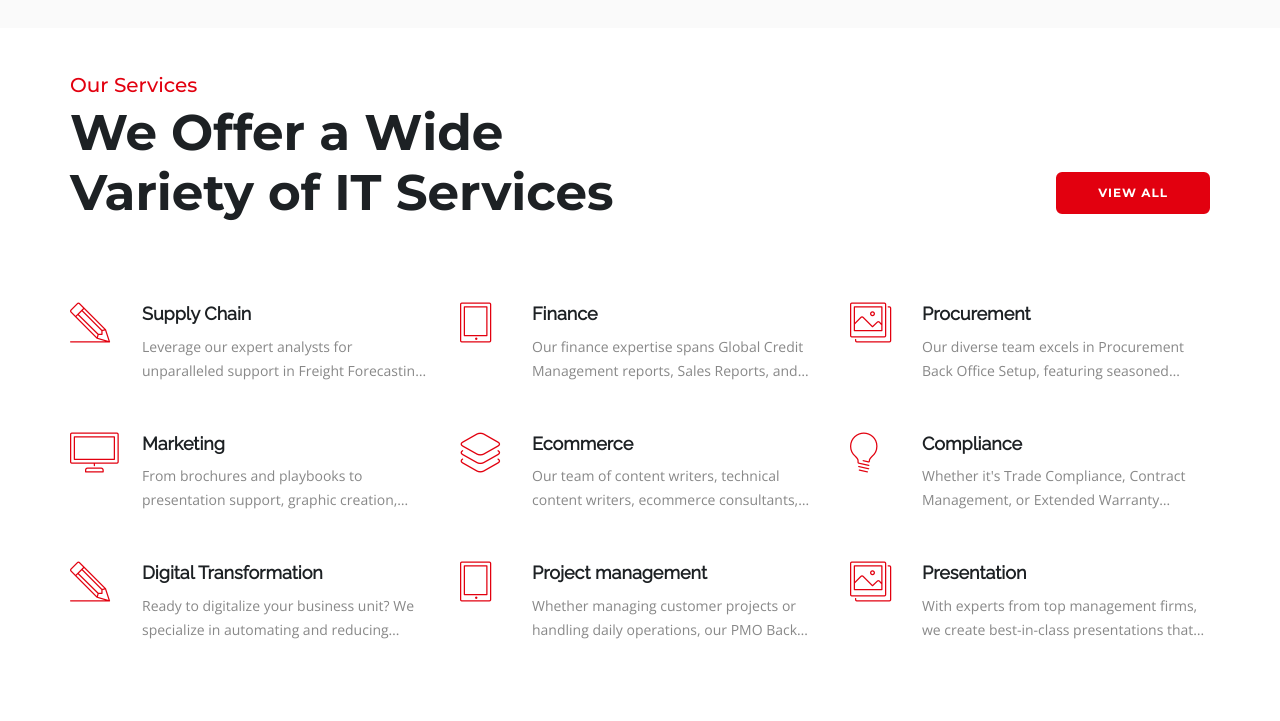
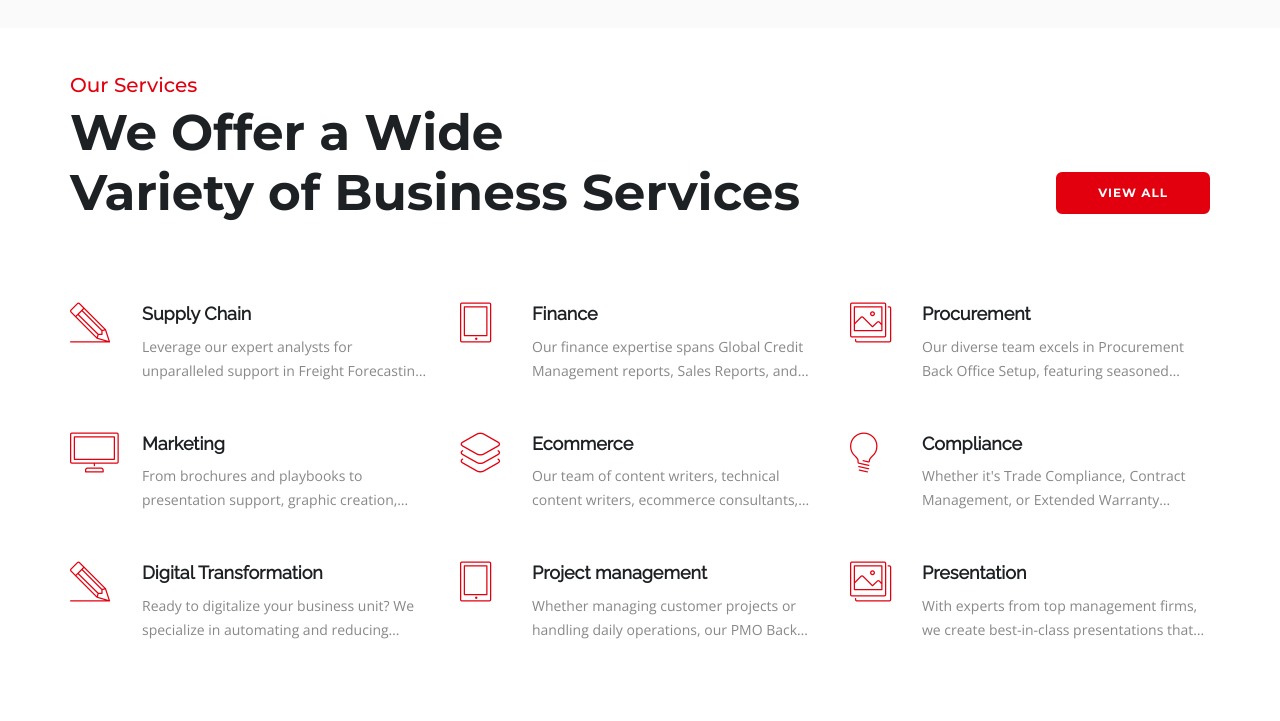
Before and after one commit to Bhargavdanfoss/Global-Competency-Services, a plain HTML site: page index.html in a window 1280 px wide. Shown: the part 1554-2275 px from the top of the page. Drawn offline with nearby package versions, Linux system fonts and the light colour scheme.

Commit message:
Update index.html

```diff
--- a/index.html
+++ b/index.html
@@ -465,7 +465,7 @@ We're Just an Email Away!
             <div class="col-sm-8">
               <div class="section-title">
                 <h2 class="mt-0 font-20px xs-font-17px default-color"> Our Services </h2>
-                <h1 class=""> We Offer a Wide <br> Variety of IT Services </h1>
+                <h1 class=""> We Offer a Wide <br> Variety of Business Services </h1>
                 <!--                  <hr class="center_line default-bg">-->
               </div>
             </div>
```
